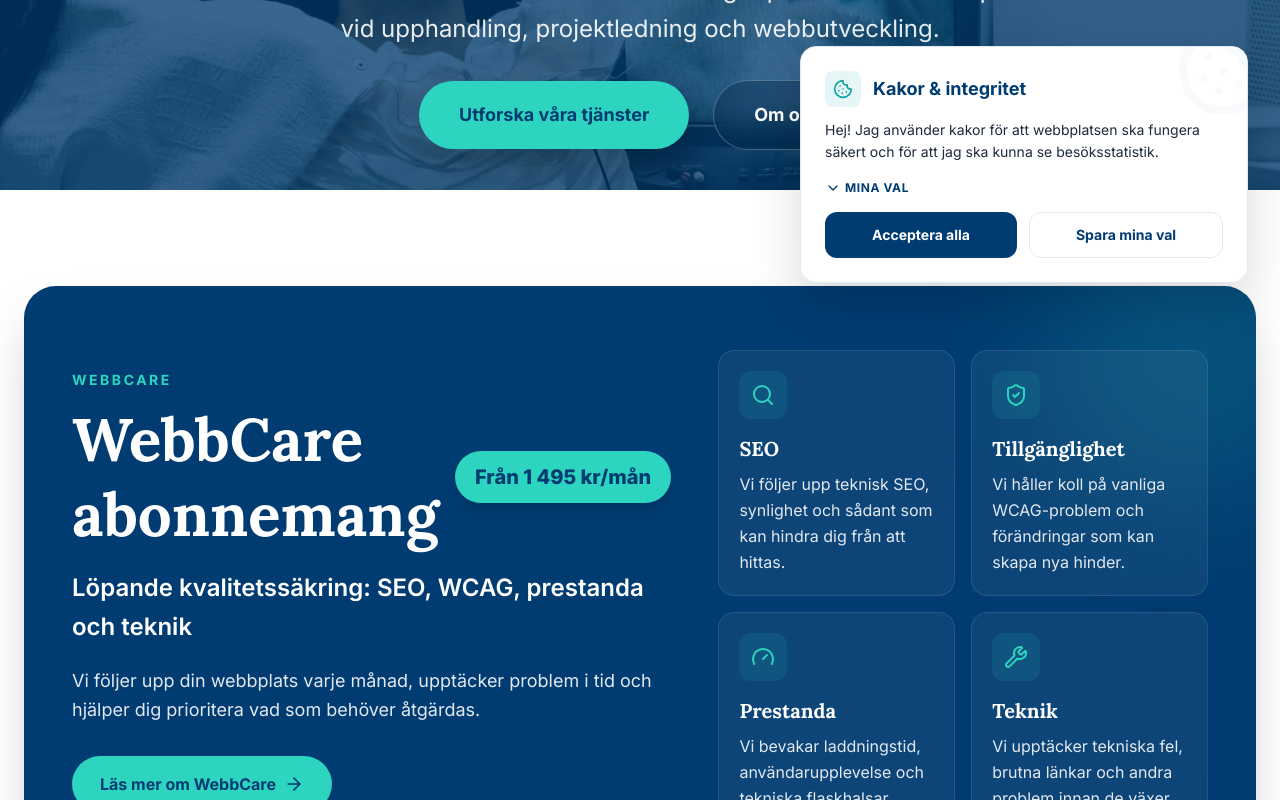
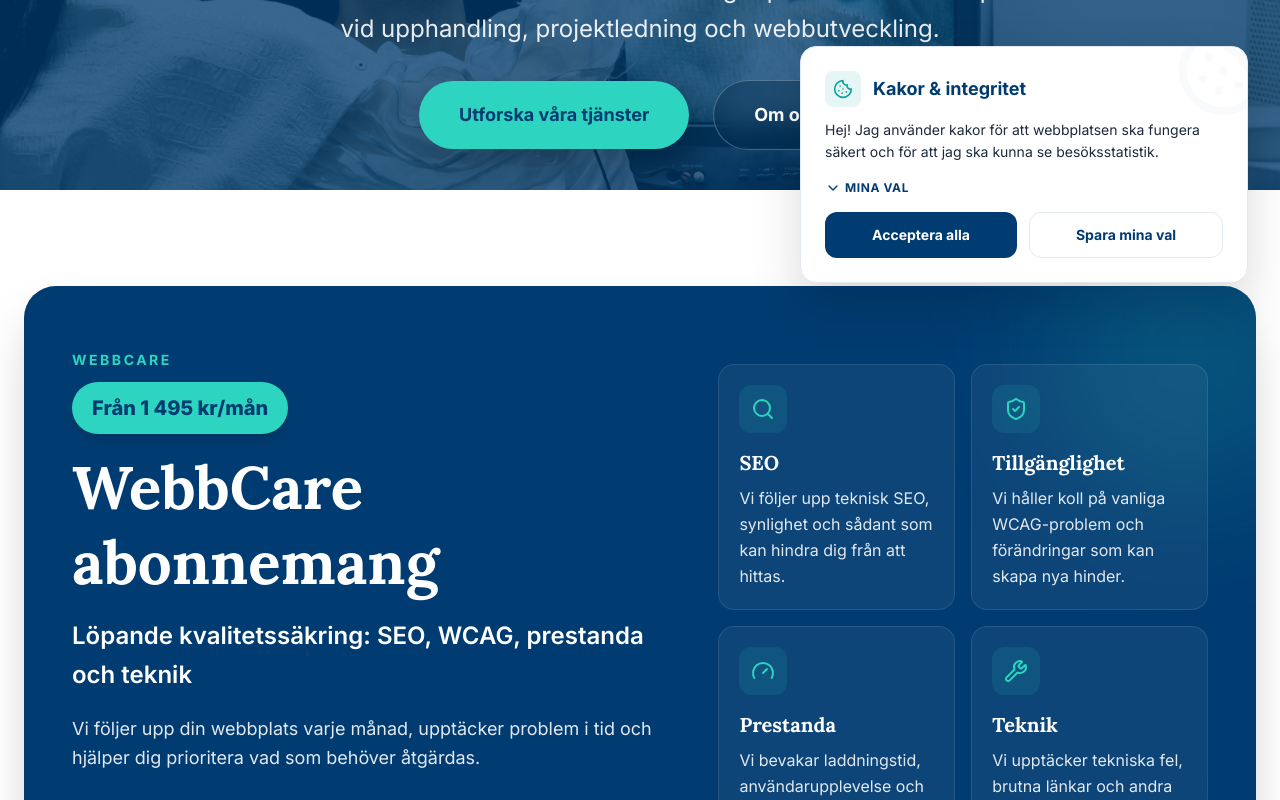
Before and after one commit to kimpa1962/bridgelys, a Next.js app: page /about-us in a window 1280 px wide. Shown: the part 493-1293 px from the top of the page. Built offline with nearby package versions, Linux system fonts and the light colour scheme; no server answers.

Commit message:
Place WebbCare price badge above heading

```diff
--- a/components/WebbCareFeature.tsx
+++ b/components/WebbCareFeature.tsx
@@ -30,18 +30,16 @@ export default function WebbCareFeature() {
                 {t("eyebrow")}
               </p>
 
-              <div className="flex flex-col gap-4 md:flex-row md:items-center md:justify-between">
-                <h2
-                  id="webbcare-title"
-                  className="font-display text-5xl font-bold leading-tight md:text-6xl"
-                >
-                  {t("title")}
-                </h2>
+              <div className="mb-4 w-fit rounded-full bg-brand-green-on-dark px-5 py-3 text-lg font-extrabold text-brand-navy shadow-lg md:text-xl">
+                {t("price")}
+              </div>
 
-                <div className="w-fit shrink-0 rounded-full bg-brand-green-on-dark px-5 py-3 text-lg font-extrabold text-brand-navy shadow-lg md:text-xl">
-                  {t("price")}
-                </div>
-              </div>
+              <h2
+                id="webbcare-title"
+                className="font-display text-5xl font-bold leading-tight md:text-6xl"
+              >
+                {t("title")}
+              </h2>
 
               <p className="mt-4 max-w-2xl text-xl font-semibold leading-relaxed text-white md:text-2xl">
                 {t("subtitle")}
```
